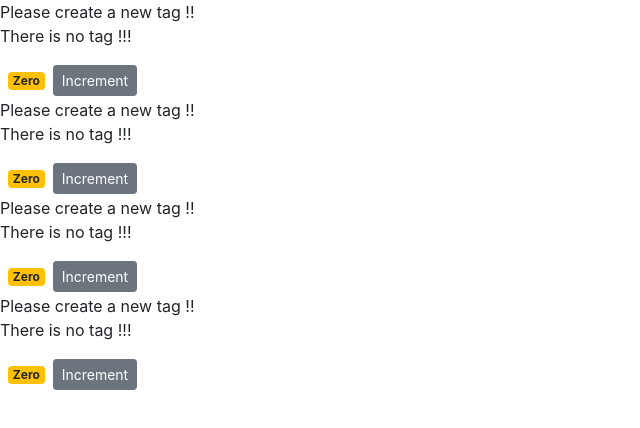
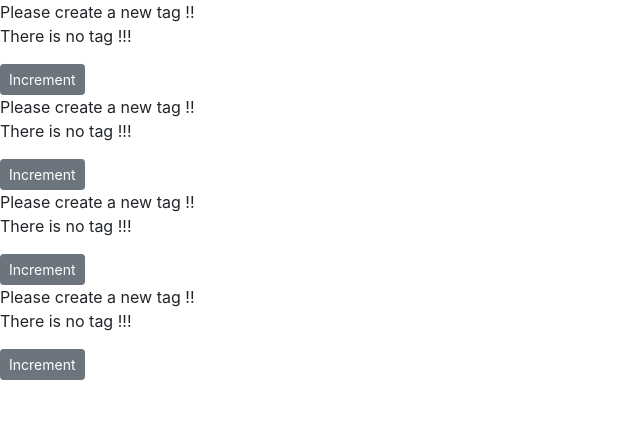
Before and after one commit to johnhongannguyen/counter, a React (Create React App) app: page / in a window 1280 px wide. Shown: the top 428 px of the page, without its empty margins (0-640 px from the left). Built offline with nearby package versions, Linux system fonts and the light colour scheme.

Commit message:
passing data to components

```diff
--- a/src/components/counter.jsx
+++ b/src/components/counter.jsx
@@ -2,14 +2,14 @@ import React, { Component } from 'react';
 
 class Counter extends Component {
     state = {
-        count: 0,
+        value: this.props.value,
         imageUrl: 'https://picsum.photos/200',
         tags: []
 
     };
     handleIncrement = (product) =>{
         console.log(product);
-        this.setState({count: this.state.count + 1});
+        this.setState({value: this.state.value + 1});
     };
     renderTags(){
         if(this.state.tags.length === 0)
@@ -21,7 +21,7 @@ class Counter extends Component {
 
     }
     render() {
-
+        console.log('props',this.props);
 
         return(
          <div>
--- a/src/components/counters.jsx
+++ b/src/components/counters.jsx
@@ -4,7 +4,7 @@ import Counter from './counter';
 class Counters extends Component {
     state = {
         counters: [
-            {id: 1, value:0},
+            {id: 1, value:4},
             {id: 2, value:0},
             {id: 3, value:0},
             {id: 4, value:0}
@@ -13,7 +13,8 @@ class Counters extends Component {
     render() {
         return (
             <div>
-                {this.state.counters.map(counter => <Counter key={counter.id} />)}
+                {this.state.counters.map(counter =>
+                <Counter key={counter.id} value={counter.value}  />)}
             </div>
           );
     }
```
